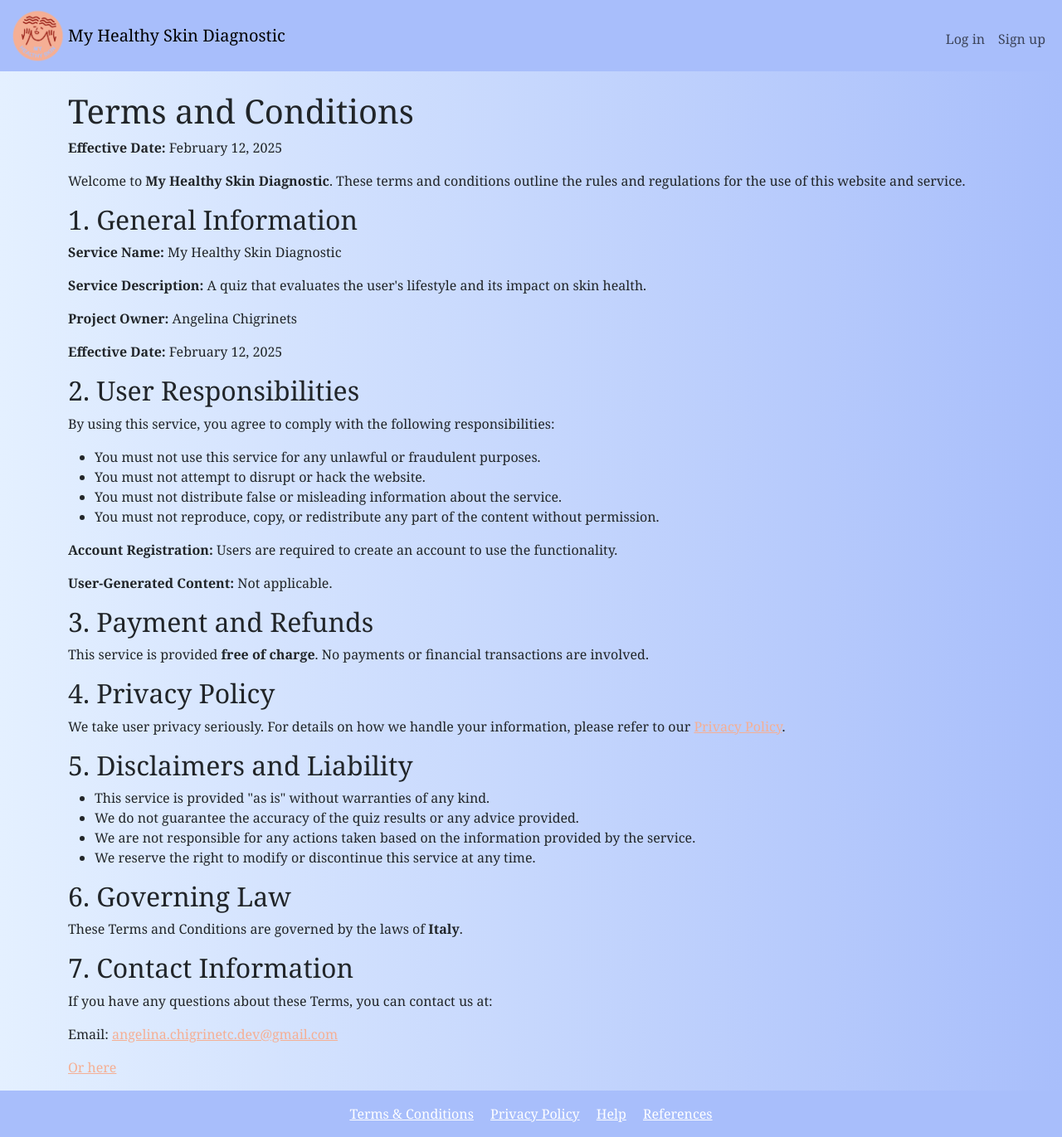
After one commit to ThisisAngelina/mhs_puzzle, a Django app: page /terms/ in a window 1280 px wide. The commit adds this page. Shown: the whole page at 83% size. Run offline with Django 5.2, Linux system fonts and the light colour scheme; some libraries are stand-ins or nearby versions.

Commit message:
add privacy policy, terms, and references

```diff
--- a/mhs_puzzle_prj/puzzle_app/services/recommendation_services.py
+++ b/mhs_puzzle_prj/puzzle_app/services/recommendation_services.py
@@ -1,9 +1,11 @@
+from dotenv import load_dotenv
+import os
 import openai
 import markdown
 from django.utils.html import mark_safe
 
-#TODO to move to environ variables before deploying/publishing on GitHub
-openai.api_key = "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"
+load_dotenv()
+openai.api_key = os.getenv("OPENAI_API_KEY")
 
 def _generate_recommendation(user_data):
   '''Pass the user data (priority category, category scores, exact answers to each question of the priority cateogry) to Chat GPT to generate recomnendations'''
--- a/mhs_puzzle_prj/puzzle_app/templates/puzzle_app/layout.html
+++ b/mhs_puzzle_prj/puzzle_app/templates/puzzle_app/layout.html
@@ -56,9 +56,10 @@
     <!-- Footer TODO change the design-->
     <footer class="footer mt-auto py-3 bg-light text-white">
         <div class="container text-center">
-            <a href="#link1" class="text-white me-3">Terms & Conditions</a>
-            <a href="#link2" class="text-white me-3">Privacy Policy</a>
-            <a href="{% url 'help' %}" class="text-white">Help</a>
+            <a href="{% url 'terms' %}" class="text-white me-3">Terms & Conditions</a>
+            <a href="{% url 'privacy' %}"class="text-white me-3">Privacy Policy</a>
+            <a href="{% url 'help' %}" class="text-white me-3">Help</a>
+            <a href="{% url 'references' %}" class="text-white">References</a>
         </div>
     </footer>
 
--- /dev/null
+++ b/mhs_puzzle_prj/puzzle_app/templates/puzzle_app/terms.html
@@ -0,0 +1,45 @@
+{% extends "puzzle_app/layout.html" %}
+{% block content%}
+    <h1>Terms and Conditions</h1>
+    <p><strong>Effective Date:</strong> February 12, 2025</p>
+    <p>Welcome to <strong>My Healthy Skin Diagnostic</strong>. These terms and conditions outline the rules and regulations for the use of this website and service.</p>
+
+    <h2>1. General Information</h2>
+    <p><strong>Service Name:</strong> My Healthy Skin Diagnostic</p>
+    <p><strong>Service Description:</strong> A quiz that evaluates the user's lifestyle and its impact on skin health.</p>
+    <p><strong>Project Owner:</strong> Angelina Chigrinets</p>
+    <p><strong>Effective Date:</strong> February 12, 2025</p>
+
+    <h2>2. User Responsibilities</h2>
+    <p>By using this service, you agree to comply with the following responsibilities:</p>
+    <ul>
+        <li>You must not use this service for any unlawful or fraudulent purposes.</li>
+        <li>You must not attempt to disrupt or hack the website.</li>
+        <li>You must not distribute false or misleading information about the service.</li>
+        <li>You must not reproduce, copy, or redistribute any part of the content without permission.</li>
+    </ul>
+    <p><strong>Account Registration:</strong> Users are required to create an account to use the functionality.</p>
+    <p><strong>User-Generated Content:</strong> Not applicable.</p>
+
+    <h2>3. Payment and Refunds</h2>
+    <p>This service is provided <strong>free of charge</strong>. No payments or financial transactions are involved.</p>
+
+    <h2>4. Privacy Policy</h2>
+    <p>We take user privacy seriously. For details on how we handle your information, please refer to our <a href="{% url 'privacy' %}">Privacy Policy</a>.</p>
+
+    <h2>5. Disclaimers and Liability</h2>
+    <ul>
+        <li>This service is provided "as is" without warranties of any kind.</li>
+        <li>We do not guarantee the accuracy of the quiz results or any advice provided.</li>
+        <li>We are not responsible for any actions taken based on the information provided by the service.</li>
+        <li>We reserve the right to modify or discontinue this service at any time.</li>
+    </ul>
+
+    <h2>6. Governing Law</h2>
+    <p>These Terms and Conditions are governed by the laws of <strong>Italy</strong>.</p>
+
+    <h2>7. Contact Information</h2>
+    <p>If you have any questions about these Terms, you can contact us at:</p>
+    <p>Email: <a href="mailto:angelina.chigrinetc.dev@gmail.com">angelina.chigrinetc.dev@gmail.com</a></p>
+    <a href="{% url 'help' %}">Or here</a></p>
+{% endblock%}
--- a/mhs_puzzle_prj/puzzle_app/urls.py
+++ b/mhs_puzzle_prj/puzzle_app/urls.py
@@ -1,6 +1,7 @@
 from django.urls import path
 from django.contrib.auth import views as auth_views
 from django.views import defaults
+from django.shortcuts import render
 from . import views as v
 
 urlpatterns = [
@@ -15,5 +16,9 @@ urlpatterns = [
     path('password_change', auth_views.PasswordChangeView.as_view(), name='password_change'),
     path('password_change/done', auth_views.PasswordChangeDoneView.as_view(), name='password_change_done'),
     path("help/", v.help, name="help"),
+    path("terms/", lambda request: render(request, "puzzle_app/terms.html"), name="terms"),
+    path("privacy/", lambda request: render(request, "puzzle_app/privacy.html"), name="privacy"),
+    path("references/", lambda request: render(request, "puzzle_app/references.html"), name="references"),
+
 
 ]
```
Also changed, not shown: mhs_puzzle_prj/puzzle_app/templates/puzzle_app/privacy.html (added, +34 -0 lines), mhs_puzzle_prj/puzzle_app/templates/puzzle_app/references.html (added, +32 -0 lines), mhs_puzzle_prj/puzzle_app/views.py (line endings or trailing spaces), 1 other file.
